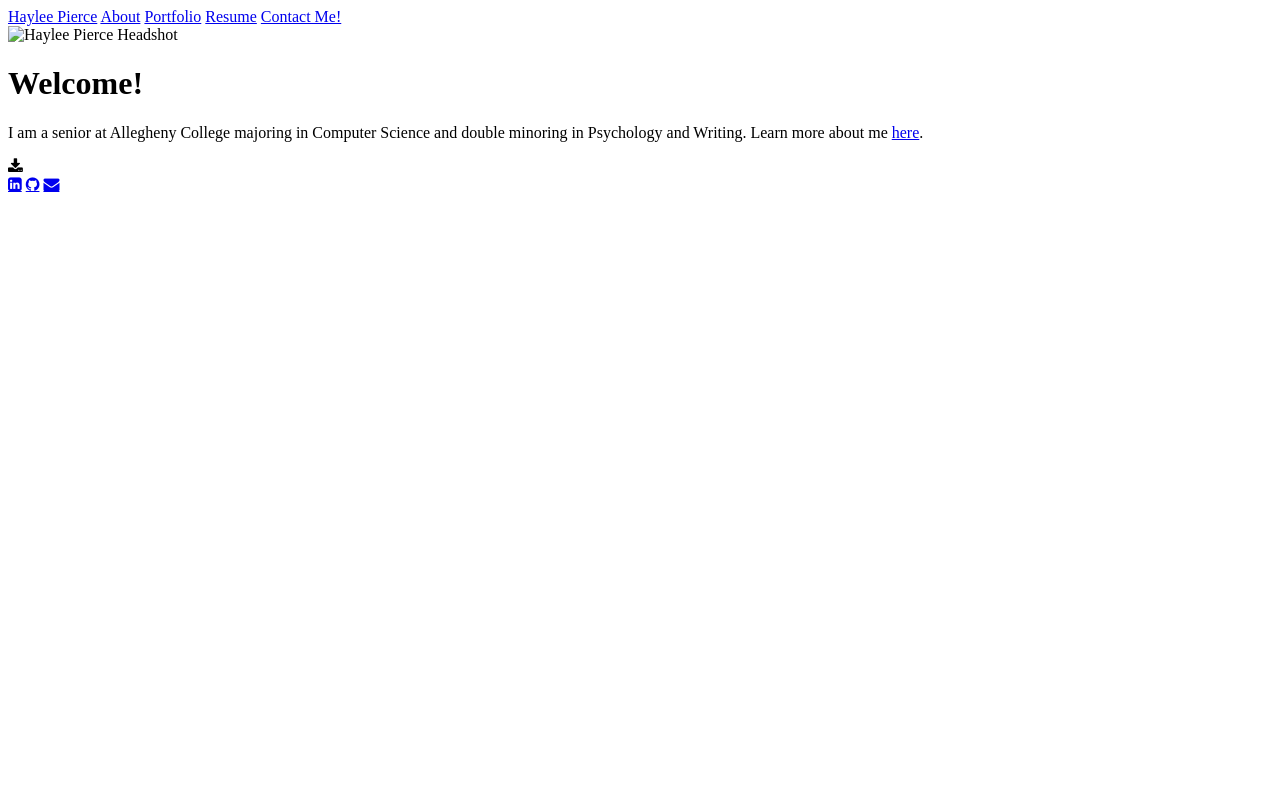
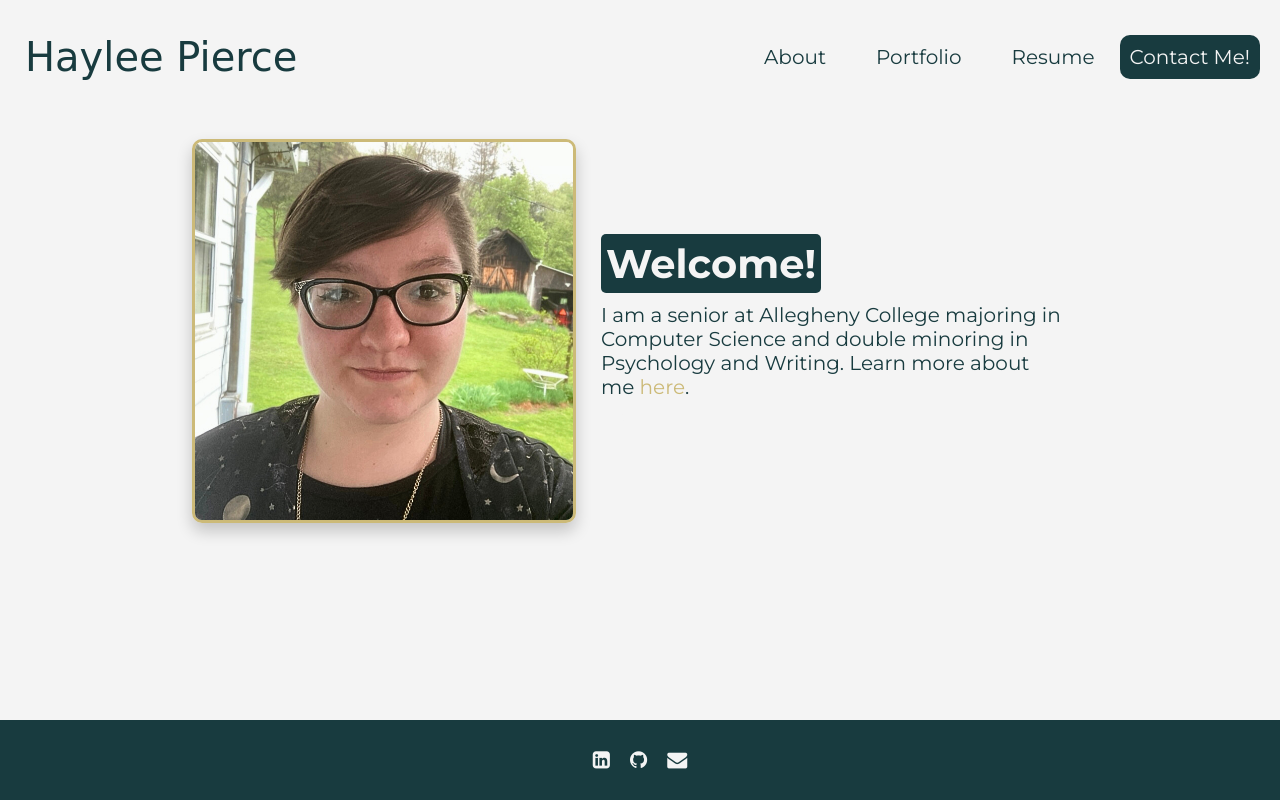
Before and after one commit to hayleepierce/personal-website, a plain HTML site: page index.html in a window 1280 px wide. Drawn offline with Linux system fonts and the light colour scheme; the site is published under a folder, as on GitHub Pages, so addresses that start at the root find nothing; a web font is replaced by a local one.

Commit message:
fix: paths

```diff
--- a/index.html
+++ b/index.html
@@ -5,7 +5,7 @@
     <meta charset="UTF-8">
     <meta name="viewport" content="width=device-width, initial-scale=1.0">
     <!-- CSS -->
-    <link rel="stylesheet" href="/assets/css/styles.css">
+    <link rel="stylesheet" href="./assets/css/styles.css">
     <!-- Fonts -->
     <link rel="preconnect" href="https://fonts.googleapis.com">
     <link rel="preconnect" href="https://fonts.gstatic.com" crossorigin>
@@ -21,7 +21,7 @@
         <a href="https://docs.google.com/forms/d/e/1FAIpQLSd2J3hv_0qfPSH6toS7R25UjG_kLVeiIo-OhnZVa1nB7N7fAA/viewform" class="nav-btn">Contact Me!</a>
     </div>
     <div id="home-container">
-        <img id="headshot" src="../assets/images/headshot.png" alt="Haylee Pierce Headshot">
+        <img id="headshot" src="./assets/images/headshot.png" alt="Haylee Pierce Headshot">
         <div id="home-text">
             <h1>Welcome!</h1>
             <p>I am a senior at Allegheny College majoring in Computer Science and double minoring in Psychology and Writing. Learn more about me <a href="../pages/about.html">here</a>.</a></p>
```
